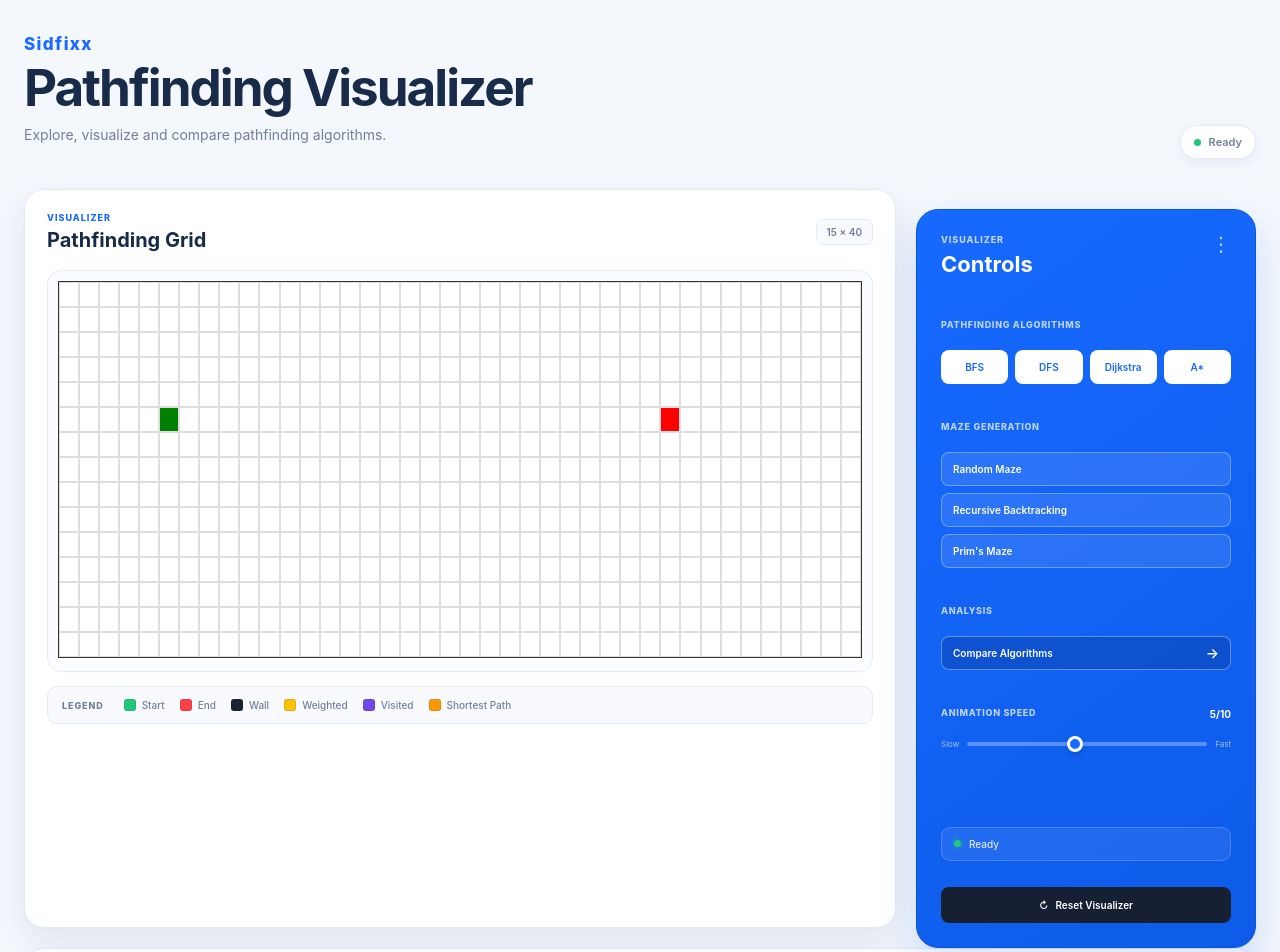
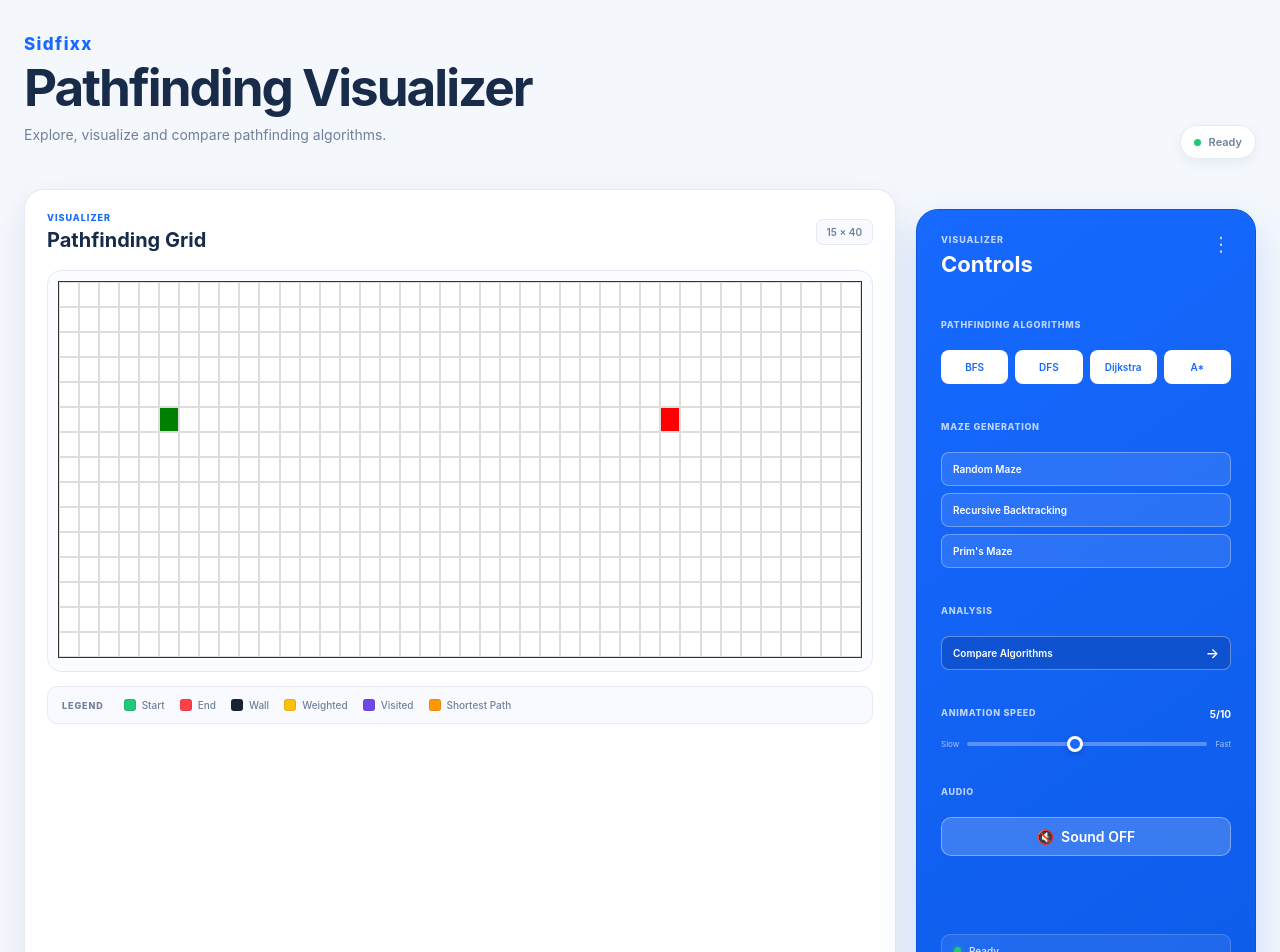
Before and after one commit to Sidfixx/maze-visualizer, a React (Vite) app: page / in a window 1280 px wide. Shown: the top 952 px of the page. Built offline with nearby package versions, Linux system fonts and the light colour scheme.

Commit message:
Add audio control and Vercel audio support

```diff
--- a/src/components/Controls/ControlPanel.css
+++ b/src/components/Controls/ControlPanel.css
@@ -470,3 +470,49 @@
     flex: 1 1 calc(50% - 4px);
   }
 }
+
+/* =====================================================
+   SOUND BUTTON
+===================================================== */
+
+.sound-button {
+  width: 100%;
+  padding: 10px 16px;
+  border: none;
+  border-radius: 10px;
+
+  font-size: 14px;
+  font-weight: 600;
+
+  cursor: pointer;
+
+  transition:
+    transform 0.2s ease,
+    box-shadow 0.2s ease,
+    background 0.2s ease;
+}
+
+.sound-button:hover {
+  transform: translateY(-1px);
+}
+
+.sound-button:active {
+  transform: translateY(0);
+}
+
+.sound-button-on {
+  background: white;
+  color: #172554;
+  box-shadow:
+    0 4px 12px rgba(0, 0, 0, 0.08);
+}
+
+.sound-button-off {
+  background: rgba(255, 255, 255, 0.18);
+  color: white;
+  border: 1px solid rgba(255, 255, 255, 0.35);
+}
+
+.sound-button span {
+  margin-right: 7px;
+}
--- a/src/components/Controls/ControlPanel.tsx
+++ b/src/components/Controls/ControlPanel.tsx
@@ -1,4 +1,10 @@
+import { useState } from 'react';
 import './ControlPanel.css';
+
+import {
+  enableAudio,
+  disableAudio,
+} from '../../utils/soundEffects';
 
 interface ControlPanelProps {
   onVisualizeBFS: () => void;
@@ -38,10 +44,26 @@ export function ControlPanel({
   onSpeedChange,
   statusMessage,
 }: ControlPanelProps) {
+  const [soundEnabled, setSoundEnabled] =
+    useState(false);
+
   const controlsDisabled =
-    isRunning || isAnimating || isComparing;
+    isRunning ||
+    isAnimating ||
+    isComparing;
 
-  const isReady = statusMessage === 'Ready';
+  const isReady =
+    statusMessage === 'Ready';
+
+  function handleSoundToggle() {
+    if (soundEnabled) {
+      disableAudio();
+      setSoundEnabled(false);
+    } else {
+      enableAudio();
+      setSoundEnabled(true);
+    }
+  }
 
   return (
     <aside className="control-panel">
@@ -119,7 +141,9 @@ export function ControlPanel({
           </button>
 
           <button
-            onClick={onGenerateRecursiveBacktracking}
+            onClick={
+              onGenerateRecursiveBacktracking
+            }
             disabled={controlsDisabled}
             className="control-button control-button-outline"
           >
@@ -148,6 +172,7 @@ export function ControlPanel({
           className="control-button control-button-analysis"
         >
           Compare Algorithms
+
           <span className="button-arrow">
             →
           </span>
@@ -190,6 +215,32 @@ export function ControlPanel({
         </div>
       </section>
 
+      {/* Sound */}
+      <section className="control-section">
+        <span className="control-section-label">
+          Audio
+        </span>
+
+        <button
+          onClick={handleSoundToggle}
+          className={`sound-button ${
+            soundEnabled
+              ? 'sound-button-on'
+              : 'sound-button-off'
+          }`}
+        >
+          <span>
+            {soundEnabled
+              ? '🔊'
+              : '🔇'}
+          </span>
+
+          {soundEnabled
+            ? 'Sound ON'
+            : 'Sound OFF'}
+        </button>
+      </section>
+
       {/* Status */}
       <section className="control-status">
         <span
--- a/src/utils/soundEffects.ts
+++ b/src/utils/soundEffects.ts
@@ -1,4 +1,6 @@
 let audioContext: AudioContext | null = null;
+
+let soundEnabled = false;
 
 let searchOscillator: OscillatorNode | null = null;
 let searchGain: GainNode | null = null;
@@ -9,23 +11,54 @@ let pathGain: GainNode | null = null;
 let searchPulseInterval: ReturnType<typeof setInterval> | null = null;
 let pathPulseInterval: ReturnType<typeof setInterval> | null = null;
 
+/* =====================================================
+   AUDIO CONTEXT
+===================================================== */
+
 function getAudioContext(): AudioContext {
   if (!audioContext) {
     audioContext = new AudioContext();
   }
 
   if (audioContext.state === 'suspended') {
-    audioContext.resume();
+    void audioContext.resume();
   }
 
   return audioContext;
 }
 
 /* =====================================================
+   SOUND ON / OFF
+===================================================== */
+
+export function enableAudio(): void {
+  soundEnabled = true;
+
+  const context = getAudioContext();
+
+  if (context.state === 'suspended') {
+    void context.resume();
+  }
+}
+
+export function disableAudio(): void {
+  soundEnabled = false;
+  stopAllSounds();
+}
+
+export function isSoundEnabled(): boolean {
+  return soundEnabled;
+}
+
+/* =====================================================
    SEARCH / ZOOM SOUND
 ===================================================== */
 
-export function startSearchSound(speed: number = 1): void {
+export function startSearchSound(
+  speed: number = 1
+): void {
+  if (!soundEnabled) return;
+
   stopSearchSound();
 
   const context = getAudioContext();
@@ -35,9 +68,11 @@ export function startSearchSound(speed: number = 1): void {
 
   searchOscillator.type = 'sawtooth';
 
-  // Faster animation = slightly higher pitch
-  const baseFrequency = 120 + speed * 12;
-  const endFrequency = 420 + speed * 20;
+  const baseFrequency =
+    120 + speed * 12;
+
+  const endFrequency =
+    420 + speed * 20;
 
   searchOscillator.frequency.setValueAtTime(
     baseFrequency,
@@ -54,7 +89,6 @@ export function startSearchSound(speed: number = 1): void {
     context.currentTime
   );
 
-  // LOUD SEARCH SOUND
   searchGain.gain.linearRampToValueAtTime(
     0.65,
     context.currentTime + 0.12
@@ -65,13 +99,6 @@ export function startSearchSound(speed: number = 1): void {
 
   searchOscillator.start();
 
-  /*
-   * Faster animation = faster sound pulses.
-   *
-   * Speed 1  → 180ms
-   * Speed 5  → 36ms
-   * Speed 10 → 18ms
-   */
   const pulseInterval = Math.max(
     18,
     180 / speed
@@ -82,11 +109,18 @@ export function startSearchSound(speed: number = 1): void {
   }, pulseInterval);
 }
 
-function playSearchPulse(speed: number): void {
+function playSearchPulse(
+  speed: number
+): void {
+  if (!soundEnabled) return;
+
   const context = getAudioContext();
 
-  const oscillator = context.createOscillator();
-  const gain = context.createGain();
+  const oscillator =
+    context.createOscillator();
+
+  const gain =
+    context.createGain();
 
   oscillator.type = 'square';
 
@@ -102,7 +136,8 @@ function playSearchPulse(speed: number): void {
 
   oscillator.frequency.exponentialRampToValueAtTime(
     frequency * 2,
-    context.currentTime + 0.08 / speed
+    context.currentTime +
+      0.08 / speed
   );
 
   gain.gain.setValueAtTime(
@@ -117,7 +152,8 @@ function playSearchPulse(speed: number): void {
 
   gain.gain.exponentialRampToValueAtTime(
     0.0001,
-    context.currentTime + 0.13 / speed
+    context.currentTime +
+      0.13 / speed
   );
 
   oscillator.connect(gain);
@@ -127,7 +163,10 @@ function playSearchPulse(speed: number): void {
 
   oscillator.stop(
     context.currentTime +
-      Math.max(0.05, 0.14 / speed)
+      Math.max(
+        0.05,
+        0.14 / speed
+      )
   );
 }
 
@@ -142,9 +181,12 @@ export function stopSearchSound(): void {
     searchGain &&
     audioContext
   ) {
-    const now = audioContext.currentTime;
+    const now =
+      audioContext.currentTime;
 
-    searchGain.gain.cancelScheduledValues(now);
+    searchGain.gain.cancelScheduledValues(
+      now
+    );
 
     searchGain.gain.setValueAtTime(
       searchGain.gain.value,
@@ -156,7 +198,13 @@ export function stopSearchSound(): void {
       now + 0.2
     );
 
-    searchOscillator.stop(now + 0.2);
+    try {
+      searchOscillator.stop(
+        now + 0.2
+      );
+    } catch {
+      // Oscillator may already be stopped.
+    }
   }
 
   searchOscillator = null;
@@ -164,12 +212,14 @@ export function stopSearchSound(): void {
 }
 
 /* =====================================================
-   PATH FOUND — LOUD DOUBLE BLINK
+   PATH FOUND
 ===================================================== */
 
 export function playPathFoundSound(
   speed: number = 1
 ): void {
+  if (!soundEnabled) return;
+
   const context = getAudioContext();
 
   const pitchMultiplier =
@@ -177,8 +227,11 @@ export function playPathFoundSound(
 
   /* FIRST BLINK */
 
-  const oscillator1 = context.createOscillator();
-  const gain1 = context.createGain();
+  const oscillator1 =
+    context.createOscillator();
+
+  const gain1 =
+    context.createGain();
 
   oscillator1.type = 'square';
 
@@ -189,7 +242,8 @@ export function playPathFoundSound(
 
   oscillator1.frequency.exponentialRampToValueAtTime(
     1100 * pitchMultiplier,
-    context.currentTime + 0.12 / speed
+    context.currentTime +
+      0.12 / speed
   );
 
   gain1.gain.setValueAtTime(
@@ -204,7 +258,8 @@ export function playPathFoundSound(
 
   gain1.gain.exponentialRampToValueAtTime(
     0.0001,
-    context.currentTime + 0.18 / speed
+    context.currentTime +
+      0.18 / speed
   );
 
   oscillator1.connect(gain1);
@@ -214,51 +269,66 @@ export function playPathFoundSound(
 
   oscillator1.stop(
     context.currentTime +
-      Math.max(0.1, 0.2 / speed)
+      Math.max(
+        0.1,
+        0.2 / speed
+      )
   );
 
   /* SECOND BLINK */
 
-  const oscillator2 = context.createOscillator();
-  const gain2 = context.createGain();
+  const oscillator2 =
+    context.createOscillator();
+
+  const gain2 =
+    context.createGain();
 
   oscillator2.type = 'square';
 
   oscillator2.frequency.setValueAtTime(
     900 * pitchMultiplier,
-    context.currentTime + 0.08 / speed
+    context.currentTime +
+      0.08 / speed
   );
 
   oscillator2.frequency.exponentialRampToValueAtTime(
     1600 * pitchMultiplier,
-    context.currentTime + 0.2 / speed
+    context.currentTime +
+      0.2 / speed
   );
 
   gain2.gain.setValueAtTime(
     0.0001,
-    context.currentTime + 0.07 / speed
+    context.currentTime +
+      0.07 / speed
   );
 
   gain2.gain.exponentialRampToValueAtTime(
     0.75,
-    context.currentTime + 0.09 / speed
+    context.currentTime +
+      0.09 / speed
   );
 
   gain2.gain.exponentialRampToValueAtTime(
     0.0001,
-    context.currentTime + 0.3 / speed
+    context.currentTime +
+      0.3 / speed
   );
 
   oscillator2.connect(gain2);
   gain2.connect(context.destination);
 
   oscillator2.start(
-    context.currentTime + 0.07 / speed
+    context.currentTime +
+      0.07 / speed
   );
 
   oscillator2.stop(
     context.currentTime +
-      Math.max(0.15, 0.32 / speed)
+      Math.max(
+        0.15,
+        0.32 / speed
+      )
   );
 }
 
@@ -269,12 +339,17 @@ export function playPathFoundSound(
 export function startPathTravelSound(
   speed: number = 1
 ): void {
+  if (!soundEnabled) return;
+
   stopPathTravelSound();
 
   const context = getAudioContext();
 
-  pathOscillator = context.createOscillator();
-  pathGain = context.createGain();
+  pathOscillator =
+    context.createOscillator();
+
+  pathGain =
+    context.createGain();
 
   pathOscillator.type = 'sawtooth';
 
@@ -291,7 +366,8 @@ export function startPathTravelSound(
 
   pathOscillator.frequency.linearRampToValueAtTime(
     endFrequency,
-    context.currentTime + 1 / speed
+    context.currentTime +
+      1 / speed
   );
 
   pathGain.gain.setValueAtTime(
@@ -299,7 +375,6 @@ export function startPathTravelSound(
     context.currentTime
   );
 
-  // LOUD PATH SOUND
   pathGain.gain.linearRampToValueAtTime(
     0.60,
     context.currentTime + 0.12
@@ -310,9 +385,6 @@ export function startPathTravelSound(
 
   pathOscillator.start();
 
-  /*
-   * Faster animation = faster travel pulses.
-   */
   const pulseInterval = Math.max(
     14,
     140 / speed
@@ -323,11 +395,18 @@ export function startPathTravelSound(
   }, pulseInterval);
 }
 
-function playPathPulse(speed: number): void {
+function playPathPulse(
+  speed: number
+): void {
+  if (!soundEnabled) return;
+
   const context = getAudioContext();
 
-  const oscillator = context.createOscillator();
-  const gain = context.createGain();
+  const oscillator =
+    context.createOscillator();
+
+  const gain =
+    context.createGain();
 
   oscillator.type = 'square';
 
@@ -343,7 +422,8 @@ function playPathPulse(speed: number): void {
 
   oscillator.frequency.exponentialRampToValueAtTime(
     frequency * 1.5,
-    context.currentTime + 0.09 / speed
+    context.currentTime +
+      0.09 / speed
   );
 
   gain.gain.setValueAtTime(
@@ -351,7 +431,6 @@ function playPathPulse(speed: number): void {
     context.currentTime
   );
 
-  // LOUD PATH PULSE
   gain.gain.exponentialRampToValueAtTime(
     0.65,
     context.currentTime + 0.015
@@ -359,7 +438,8 @@ function playPathPulse(speed: number): void {
 
   gain.gain.exponentialRampToValueAtTime(
     0.0001,
-    context.currentTime + 0.12 / speed
+    context.currentTime +
+      0.12 / speed
   );
 
   oscillator.connect(gain);
@@ -369,7 +449,10 @@ function playPathPulse(speed: number): void {
 
   oscillator.stop(
     context.currentTime +
-      Math.max(0.04, 0.13 / speed)
+      Math.max(
+        0.04,
+        0.13 / speed
+      )
   );
 }
 
@@ -384,9 +467,12 @@ export function stopPathTravelSound(): void {
     pathGain &&
     audioContext
   ) {
-    const now = audioContext.currentTime;
+    const now =
+      audioContext.currentTime;
 
-    pathGain.gain.cancelScheduledValues(now);
+    pathGain.gain.cancelScheduledValues(
+      now
+    );
 
     pathGain.gain.setValueAtTime(
       pathGain.gain.value,
@@ -398,7 +484,13 @@ export function stopPathTravelSound(): void {
       now + 0.2
     );
 
-    pathOscillator.stop(now + 0.2);
+    try {
+      pathOscillator.stop(
+        now + 0.2
+      );
+    } catch {
+      // Oscillator may already be stopped.
+    }
   }
 
   pathOscillator = null;
@@ -412,13 +504,18 @@ export function stopPathTravelSound(): void {
 export function playDestinationSound(
   speed: number = 1
 ): void {
+  if (!soundEnabled) return;
+
   const context = getAudioContext();
 
   const pitchMultiplier =
     1 + speed * 0.025;
 
-  const oscillator = context.createOscillator();
-  const gain = context.createGain();
+  const oscillator =
+    context.createOscillator();
+
+  const gain =
+    context.createGain();
 
   oscillator.type = 'square';
 
@@ -429,12 +526,14 @@ export function playDestinationSound(
 
   oscillator.frequency.exponentialRampToValueAtTime(
     1200 * pitchMultiplier,
-    context.currentTime + 0.15 / speed
+    context.currentTime +
+      0.15 / speed
   );
 
   oscillator.frequency.exponentialRampToValueAtTime(
     1800 * pitchMultiplier,
-    context.currentTime + 0.3 / speed
+    context.currentTime +
+      0.3 / speed
   );
 
   gain.gain.setValueAtTime(
@@ -442,7 +541,6 @@ export function playDestinationSound(
     context.currentTime
   );
 
-  // VERY LOUD FINAL SOUND
   gain.gain.exponentialRampToValueAtTime(
     0.90,
     context.currentTime + 0.02
@@ -450,7 +548,8 @@ export function playDestinationSound(
 
   gain.gain.exponentialRampToValueAtTime(
     0.0001,
-    context.currentTime + 0.38 / speed
+    context.currentTime +
+      0.38 / speed
   );
 
   oscillator.connect(gain);
@@ -460,7 +559,10 @@ export function playDestinationSound(
 
   oscillator.stop(
     context.currentTime +
-      Math.max(0.15, 0.4 / speed)
+      Math.max(
+        0.15,
+        0.4 / speed
+      )
   );
 }
 
```
